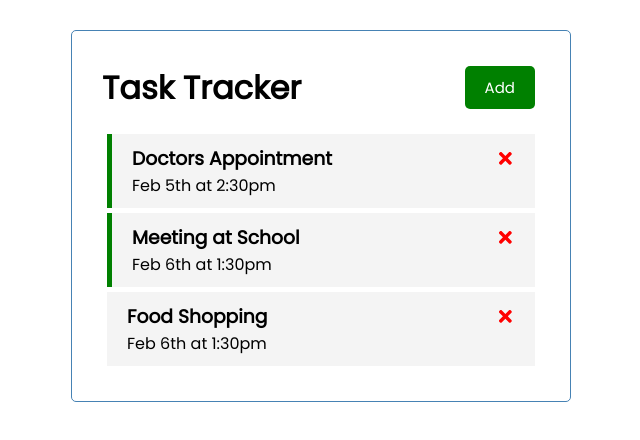
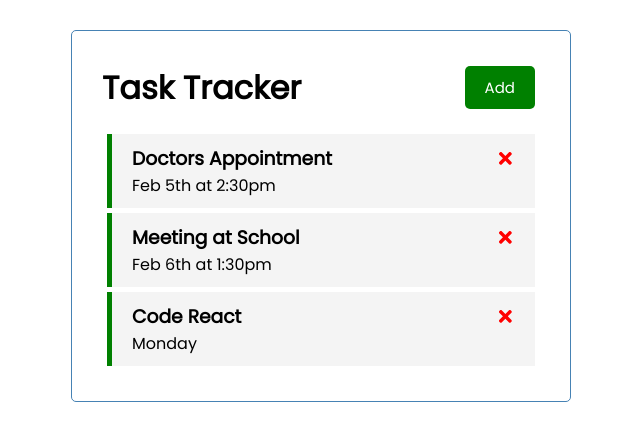
Before and after one commit to absolutelynoot/react-playground, a React (Create React App) app: page / in a window 1280 px wide. Shown: the top 440 px of the page, without its empty margins (319-959 px from the left). Built offline with nearby package versions, Linux system fonts and the light colour scheme; data requests are answered from the project's data file.

Commit message:
Added backend server json server

```diff
--- /dev/null
+++ b/db.json
@@ -0,0 +1,22 @@
+{
+  "tasks": [
+    {
+      "id": 1,
+      "text": "Doctors Appointment",
+      "day": "Feb 5th at 2:30pm",
+      "reminder": true
+    },
+    {
+      "id": 2,
+      "text": "Meeting at School",
+      "day": "Feb 6th at 1:30pm",
+      "reminder": true
+    },
+    {
+      "text": "Code React",
+      "day": "Monday",
+      "reminder": true,
+      "id": 3
+    }
+  ]
+}
--- a/package.json
+++ b/package.json
@@ -6,6 +6,7 @@
     "@testing-library/jest-dom": "^5.16.5",
     "@testing-library/react": "^13.4.0",
     "@testing-library/user-event": "^13.5.0",
+    "json-server": "^0.17.1",
     "react": "^18.2.0",
     "react-dom": "^18.2.0",
     "react-icons": "^4.7.1",
@@ -16,7 +17,8 @@
     "start": "react-scripts start",
     "build": "react-scripts build",
     "test": "react-scripts test",
-    "eject": "react-scripts eject"
+    "eject": "react-scripts eject",
+    "server": "json-server --watch db.json --port 5000"
   },
   "eslintConfig": {
     "extends": [
--- a/src/App.js
+++ b/src/App.js
@@ -1,51 +1,87 @@
 import React from 'react'
 import Header from './components/Header'
 import Tasks from './components/Tasks';
-import { useState } from 'react'
+import { useState, useEffect } from 'react'
 import AddTask from './components/AddTask';
 
 function App() {
   const [showAddTask, setShowAddTask] = useState(false)
-  const [tasks, setTasks] = useState([
-    {
-      id: 1,
-      text: 'Doctors Appointment',
-      day: 'Feb 5th at 2:30pm',
-      reminder: true,
-    },
-    {
-      id: 2,
-      text: 'Meeting at School',
-      day: 'Feb 6th at 1:30pm',
-      reminder: true,
-    },
-    {
-      id: 3,
-      text: 'Food Shopping',
-      day: 'Feb 6th at 1:30pm',
-      reminder: false,
+  const [tasks, setTasks] = useState([]);
+
+  // initialize
+  useEffect(()=>{
+    const getTasks = async () => {
+      const tasksFromServer = await fetchTasks()
+      setTasks(tasksFromServer)
     }
-  ]);
 
-  //  Add Tas
-  const addTask = (task) => {
-    console.log(task)
-    const id = Math.floor(Math.random() * 1000) + 1
+    getTasks()
+  }, [])
 
-    const newTask = { id, ...task }
-    setTasks([...tasks, newTask])
+  // Fetch Tasks
+  const fetchTasks = async() => {
+    const res = await fetch('http://localhost:5000/tasks')
+    const data = await res.json()
+
+    return data
+  }
+
+  const fetchTask = async(id) => {
+    const res = await fetch(`http://localhost:5000/tasks/${id}`)
+    const data = await res.json()
+
+    return data
+  }
+
+  //  Add Task
+  const addTask = async (task) => {
+    const res = await fetch('http://localhost:5000/tasks', {
+      method: 'POST',
+      headers: {
+        'Content-type': 'application/json'
+      },
+      body: JSON.stringify(task)
+    })
+
+    const data = await res.json()
+
+    setTasks([...tasks, data])
+
+    // Locally adding the object
+    // console.log(task)
+    // const id = Math.floor(Math.random() * 1000) + 1
+
+    // const newTask = { id, ...task }
+    // setTasks([...tasks, newTask])
 
   }
 
   // Delete Task
-  const deleteTask = (id) => {
+  const deleteTask = async (id) => {
+    await fetch(`http://localhost:5000/tasks/${id}`, {
+      method: 'DELETE'
+    })
+
+    // locally in the UI
     setTasks(tasks.filter((task)=>task.id !== id))
   }
 
   // Toggle Reminder
-  const toggleReminder = (id) => {
+  const toggleReminder =  async(id) => {
+    const taskToToggle = await fetchTask(id)
+    const updTask = {...taskToToggle, reminder: !taskToToggle.reminder}
+
+    const res = await fetch(`http://localhost:5000/tasks/${id}`, {
+      method: 'PUT',
+      headers: {
+        'Content-type': 'application/json'
+      },
+      body: JSON.stringify(updTask)})
+
+    const data = await res.json()
+
     setTasks(tasks.map((task) =>
-      task.id === id ? { ...task, reminder:!task.reminder} : task))
+      task.id === id ? { ...task, reminder:!data.reminder} : task))
   }
 
   return (
--- a/src/components/Header.js
+++ b/src/components/Header.js
@@ -22,9 +22,9 @@
 };
 
 // css in JS, put headginStyle as prop in the jsx
-const headingStyle = {
-  color: "red",
-  backgroundColor: "black",
-};
+// const headingStyle = {
+//   color: "red",
+//   backgroundColor: "black",
+// };
 
 export default Header;
```
Also changed, not shown: 1 other file (tests, documents, lock files or other folders).
